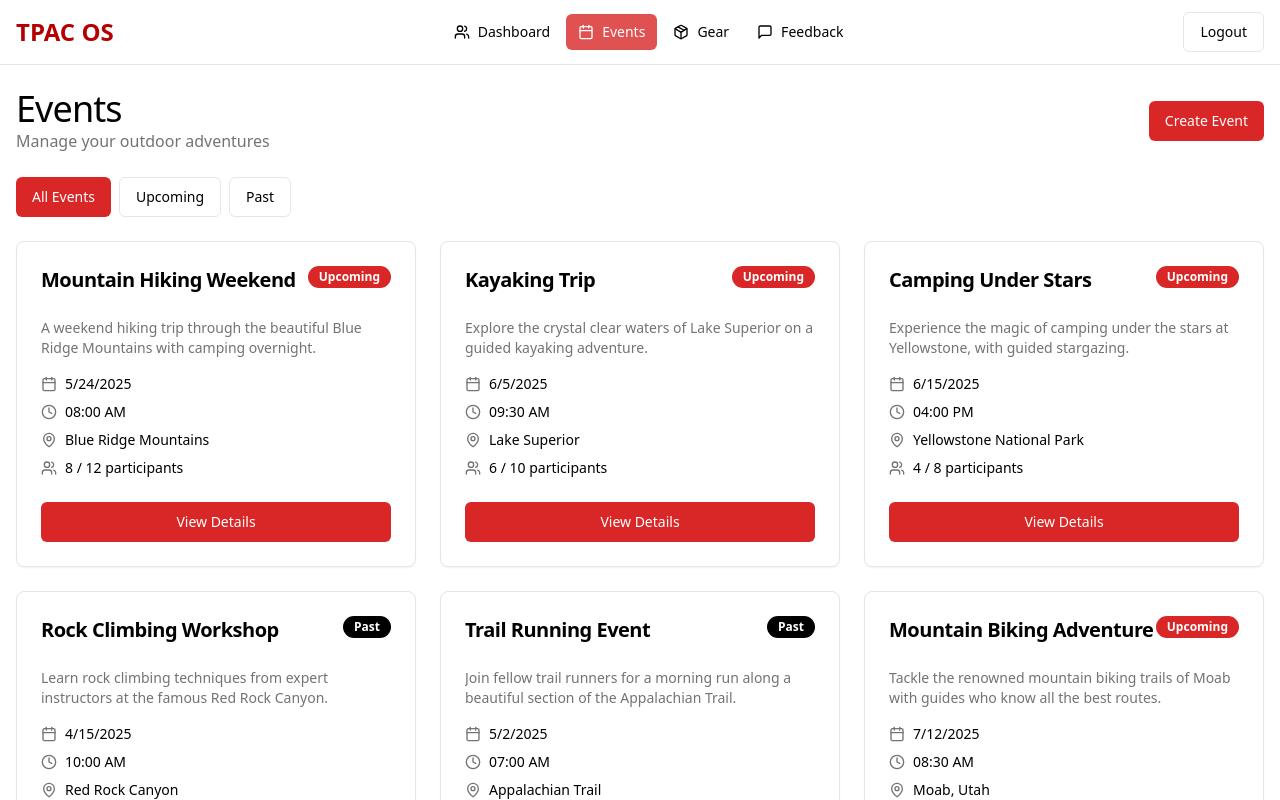
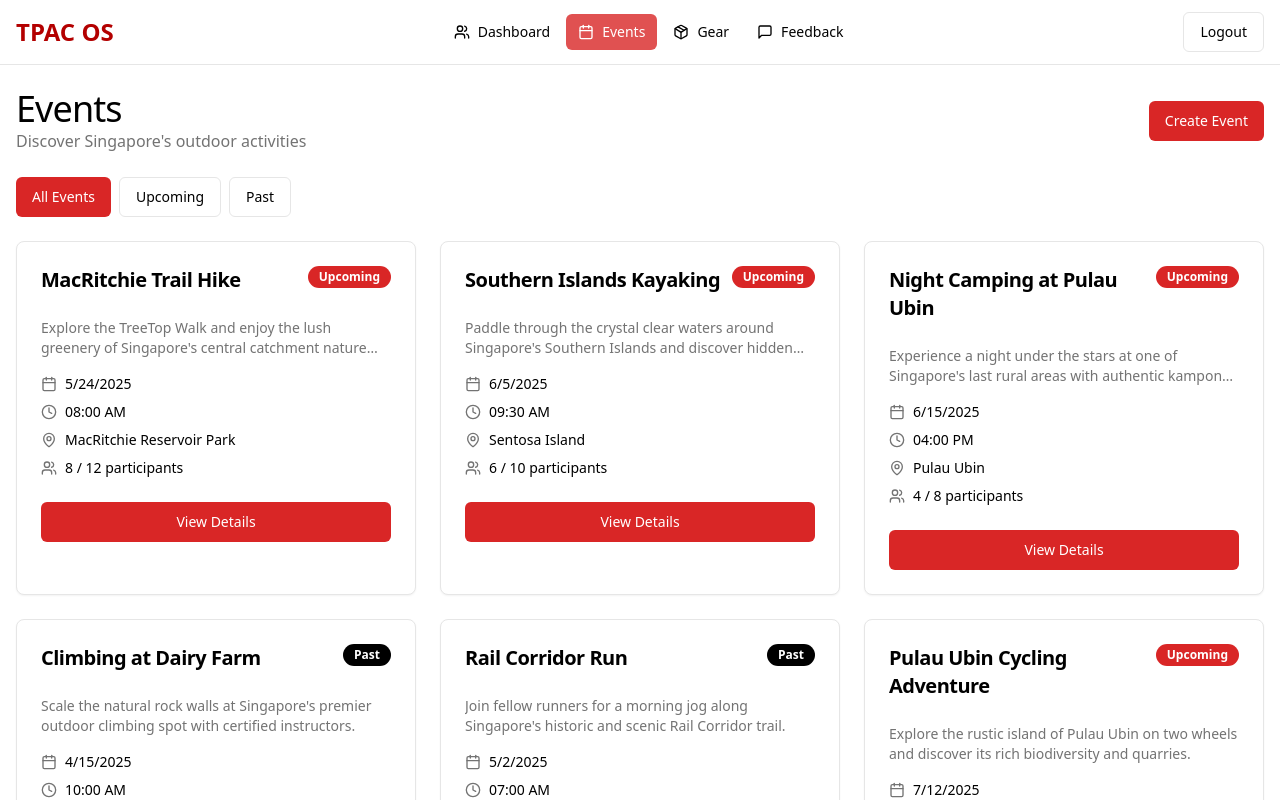
Before and after one commit to servertest159/tpac-os, a React (Vite) app: page /events in a window 1280 px wide. Shown: the top 800 px of the page. Built offline with nearby package versions, Linux system fonts and the light colour scheme; sample sign-in values are in the browser's storage.

Commit message:
Refactor: Update copy for Singapore context
Update the copy writing of the platform to reflect a Singaporean context. This includes changes to the welcome message, descriptions, and other UI text to be more relevant to users in Singapore.

```diff
--- a/src/components/dashboard/DashboardOverview.tsx
+++ b/src/components/dashboard/DashboardOverview.tsx
@@ -40,24 +40,24 @@ const stats = [
 const upcomingEvents = [
   {
     id: "1",
-    title: "Mountain Hiking Weekend",
+    title: "MacRitchie Trail Hike",
     date: "2025-05-24",
     participants: 8,
-    location: "Blue Ridge Mountains",
+    location: "MacRitchie Reservoir Park",
   },
   {
     id: "2",
-    title: "Kayaking Trip",
+    title: "Southern Islands Kayaking",
     date: "2025-06-05",
     participants: 6,
-    location: "Lake Superior",
+    location: "Sentosa Island",
   },
   {
     id: "3",
-    title: "Camping Under Stars",
+    title: "Night Safari Camping",
     date: "2025-06-15",
     participants: 4,
-    location: "Yellowstone National Park",
+    location: "Pulau Ubin",
   },
 ];
 
@@ -67,7 +67,7 @@ const DashboardOverview = () => {
       <div>
         <h1 className="mb-2">Welcome to TPAC OS</h1>
         <p className="text-muted-foreground">
-          Manage your outdoor adventures from one place
+          Discover Singapore's green spaces and blue waters
         </p>
       </div>
 
@@ -142,10 +142,10 @@ const DashboardOverview = () => {
         </CardHeader>
         <CardContent className="grid grid-cols-1 md:grid-cols-3 gap-4">
           <Button asChild className="w-full">
-            <Link to="/events/new">Create New Event</Link>
+            <Link to="/events/new">Plan New Activity</Link>
           </Button>
           <Button asChild variant="outline" className="w-full">
-            <Link to="/gear/new">Add Gear Item</Link>
+            <Link to="/gear/new">Add Equipment</Link>
           </Button>
           <Button asChild variant="secondary" className="w-full">
             <Link to="/feedback/new">Create Feedback Form</Link>
--- a/src/components/events/EventDetail.tsx
+++ b/src/components/events/EventDetail.tsx
@@ -12,32 +12,32 @@ import { useToast } from "@/components/ui/use-toast";
 // Sample event data (in a real app this would come from an API)
 const eventData = {
   id: "1",
-  title: "Mountain Hiking Weekend",
+  title: "MacRitchie Trail Hike",
   date: "2025-05-24",
   time: "08:00 AM",
-  location: "Blue Ridge Mountains, Appalachian Trail Entrance",
+  location: "MacRitchie Reservoir Park, Venus Drive Entrance",
   participants: [
-    { id: "1", name: "John Doe", email: "john@example.com" },
-    { id: "2", name: "Jane Smith", email: "jane@example.com" },
-    { id: "3", name: "Mike Johnson", email: "mike@example.com" },
-    { id: "4", name: "Sarah Williams", email: "sarah@example.com" },
-    { id: "5", name: "Tom Brown", email: "tom@example.com" },
-    { id: "6", name: "Lisa Davis", email: "lisa@example.com" },
-    { id: "7", name: "David Wilson", email: "david@example.com" },
-    { id: "8", name: "Emma Miller", email: "emma@example.com" },
+    { id: "1", name: "John Tan", email: "john@example.com" },
+    { id: "2", name: "Jane Lim", email: "jane@example.com" },
+    { id: "3", name: "Michael Ng", email: "mike@example.com" },
+    { id: "4", name: "Sarah Wong", email: "sarah@example.com" },
+    { id: "5", name: "Thomas Loh", email: "tom@example.com" },
+    { id: "6", name: "Lisa Chan", email: "lisa@example.com" },
+    { id: "7", name: "David Goh", email: "david@example.com" },
+    { id: "8", name: "Emma Tay", email: "emma@example.com" },
   ],
   maxParticipants: 12,
-  description: "A weekend hiking trip through the beautiful Blue Ridge Mountains with camping overnight. We'll be hiking approximately 10 miles per day with moderate elevation gain. Suitable for intermediate hikers with some experience. We'll camp at designated sites along the Appalachian Trail and enjoy stunning sunset views from the ridge.",
+  description: "A half-day hiking trip through the beautiful MacRitchie trails with a visit to the famous TreeTop Walk. We'll cover approximately 7km of trail through primary and secondary rainforest. Suitable for beginner hikers with moderate fitness levels. Remember to bring mosquito repellent and plenty of water as Singapore's humidity can be challenging.",
   status: "upcoming",
   itinerary: [
-    { day: "Day 1", activities: "Meet at trailhead (8:00 AM), Hike to Bear Mountain (5 miles), Lunch at vista point, Continue to campsite (3 miles), Setup camp, Dinner around campfire" },
-    { day: "Day 2", activities: "Sunrise hike to ridge (1 mile), Breakfast at camp, Pack up, Hike to Blue Lake (4 miles), Lunch at lake, Return to trailhead (7 miles), Departure (approx 5:00 PM)" },
+    { day: "Morning", activities: "Meet at Venus Drive entrance (8:00 AM), Hike to TreeTop Walk (3km), Rest and take photos at the suspension bridge, Continue to Jelutong Tower for panoramic views" },
+    { day: "Afternoon", activities: "Lunch at Mushroom Cafe, Hike around the reservoir (2km), Visit the HSBC TreeTop Walk, Return to starting point (2km), Departure (approx 2:00 PM)" },
   ],
   gearRequired: [
-    "Tent", "Sleeping bag", "Hiking boots", "Water bottles (2L minimum)", "Backpack (40L+)", "Headlamp", "Weather-appropriate clothing"
+    "Comfortable walking shoes", "Water bottle (1L minimum)", "Mosquito repellent", "Sunscreen", "Lightweight breathable clothing", "Small backpack", "Rain poncho (just in case)"
   ],
   gearProvided: [
-    "Cooking equipment", "First aid kit", "Emergency satellite phone", "Maps and compass"
+    "Trail maps", "First aid kit", "Electrolyte drinks", "Light snacks"
   ],
 };
 
@@ -157,18 +157,18 @@ const EventDetail = () => {
 
                     <div className="grid grid-cols-1 gap-2 mt-2">
                       <Button asChild>
-                        <Link to={`/events/${id}/invite`}>
+                        <Link to={`/events/${eventData.id}/invite`}>
                           <Plus className="mr-2 h-4 w-4" />
                           Invite Participants
                         </Link>
                       </Button>
                       <Button asChild variant="outline">
-                        <Link to={`/feedback/new?eventId=${id}`}>
+                        <Link to={`/feedback/new?eventId=${eventData.id}`}>
                           Create Feedback Form
                         </Link>
                       </Button>
                       <Button asChild variant="secondary">
-                        <Link to={`/events/${id}/gear`}>
+                        <Link to={`/events/${eventData.id}/gear`}>
                           Manage Event Gear
                         </Link>
                       </Button>
--- a/src/components/events/EventForm.tsx
+++ b/src/components/events/EventForm.tsx
@@ -1,4 +1,3 @@
-
 import React from "react";
 import { useNavigate } from "react-router-dom";
 import { Button } from "@/components/ui/button";
@@ -20,11 +19,11 @@ const EventForm: React.FC<EventFormProps> = ({ eventId }) => {
   // Sample event data for editing (in a real app, would fetch from API)
   const eventData = isEditing
     ? {
-        title: "Mountain Hiking Weekend",
+        title: "MacRitchie Trail Hike",
         date: "2025-05-24",
         time: "08:00",
-        location: "Blue Ridge Mountains",
-        description: "A weekend hiking trip through the beautiful Blue Ridge Mountains with camping overnight.",
+        location: "MacRitchie Reservoir Park",
+        description: "A half-day hiking trip through the beautiful MacRitchie trails with a visit to the famous TreeTop Walk.",
         maxParticipants: 12,
       }
     : {
@@ -76,7 +75,7 @@ const EventForm: React.FC<EventFormProps> = ({ eventId }) => {
               name="title"
               value={formData.title}
               onChange={handleChange}
-              placeholder="Enter event name"
+              placeholder="Enter event name (e.g. Southern Ridges Hike)"
               required
             />
           </div>
@@ -113,7 +112,7 @@ const EventForm: React.FC<EventFormProps> = ({ eventId }) => {
               name="location"
               value={formData.location}
               onChange={handleChange}
-              placeholder="Enter event location"
+              placeholder="Enter location (e.g. East Coast Park)"
               required
             />
           </div>
@@ -125,7 +124,7 @@ const EventForm: React.FC<EventFormProps> = ({ eventId }) => {
               name="description"
               value={formData.description}
               onChange={handleChange}
-              placeholder="Enter event description"
+              placeholder="Describe your event including meeting points, difficulty level, and what participants should expect"
               rows={4}
               required
             />
--- a/src/components/events/EventList.tsx
+++ b/src/components/events/EventList.tsx
@@ -1,4 +1,3 @@
-
 import React from "react";
 import { Link } from "react-router-dom";
 import { Button } from "@/components/ui/button";
@@ -10,68 +9,68 @@ import { Badge } from "@/components/ui/badge";
 const events = [
   {
     id: "1",
-    title: "Mountain Hiking Weekend",
+    title: "MacRitchie Trail Hike",
     date: "2025-05-24",
     time: "08:00 AM",
-    location: "Blue Ridge Mountains",
+    location: "MacRitchie Reservoir Park",
     participants: 8,
     maxParticipants: 12,
-    description: "A weekend hiking trip through the beautiful Blue Ridge Mountains with camping overnight.",
+    description: "Explore the TreeTop Walk and enjoy the lush greenery of Singapore's central catchment nature reserve.",
     status: "upcoming",
   },
   {
     id: "2",
-    title: "Kayaking Trip",
+    title: "Southern Islands Kayaking",
     date: "2025-06-05",
     time: "09:30 AM",
-    location: "Lake Superior",
+    location: "Sentosa Island",
     participants: 6,
     maxParticipants: 10,
-    description: "Explore the crystal clear waters of Lake Superior on a guided kayaking adventure.",
+    description: "Paddle through the crystal clear waters around Singapore's Southern Islands and discover hidden beaches.",
     status: "upcoming",
   },
   {
     id: "3",
-    title: "Camping Under Stars",
+    title: "Night Camping at Pulau Ubin",
     date: "2025-06-15",
     time: "04:00 PM",
-    location: "Yellowstone National Park",
+    location: "Pulau Ubin",
     participants: 4,
     maxParticipants: 8,
-    description: "Experience the magic of camping under the stars at Yellowstone, with guided stargazing.",
+    description: "Experience a night under the stars at one of Singapore's last rural areas with authentic kampong vibes.",
     status: "upcoming",
   },
   {
     id: "4",
-    title: "Rock Climbing Workshop",
+    title: "Climbing at Dairy Farm",
     date: "2025-04-15",
     time: "10:00 AM",
-    location: "Red Rock Canyon",
+    location: "Dairy Farm Nature Park",
     participants: 12,
     maxParticipants: 12,
-    description: "Learn rock climbing techniques from expert instructors at the famous Red Rock Canyon.",
+    description: "Scale the natural rock walls at Singapore's premier outdoor climbing spot with certified instructors.",
     status: "past",
   },
   {
     id: "5",
-    title: "Trail Running Event",
+    title: "Rail Corridor Run",
     date: "2025-05-02",
     time: "07:00 AM",
-    location: "Appalachian Trail",
+    location: "Rail Corridor (Green Corridor)",
     participants: 20,
     maxParticipants: 30,
-    description: "Join fellow trail runners for a morning run along a beautiful section of the Appalachian Trail.",
+    description: "Join fellow runners for a morning jog along Singapore's historic and scenic Rail Corridor trail.",
     status: "past",
   },
   {
     id: "6",
-    title: "Mountain Biking Adventure",
+    title: "Pulau Ubin Cycling Adventure",
     date: "2025-07-12",
     time: "08:30 AM",
-    location: "Moab, Utah",
+    location: "Pulau Ubin",
     participants: 0,
     maxParticipants: 15,
-    description: "Tackle the renowned mountain biking trails of Moab with guides who know all the best routes.",
+    description: "Explore the rustic island of Pulau Ubin on two wheels and discover its rich biodiversity and quarries.",
     status: "upcoming",
   },
 ];
@@ -89,7 +88,7 @@ const EventList = () => {
       <div className="flex items-center justify-between">
         <div>
           <h1>Events</h1>
-          <p className="text-muted-foreground">Manage your outdoor adventures</p>
+          <p className="text-muted-foreground">Discover Singapore's outdoor activities</p>
         </div>
         <Button asChild>
           <Link to="/events/new">Create Event</Link>
--- a/src/pages/Auth.tsx
+++ b/src/pages/Auth.tsx
@@ -7,7 +7,7 @@ const Auth = () => {
     <div className="min-h-screen bg-tan-light flex flex-col items-center justify-center p-4">
       <div className="text-center mb-6">
         <h1 className="text-4xl font-bold text-forest">TPAC OS</h1>
-        <p className="text-forest-dark mt-2">Plan, organize, and track your outdoor adventures</p>
+        <p className="text-forest-dark mt-2">Discover and organize Singapore's outdoor adventures</p>
       </div>
 
       <div className="w-full max-w-md">
```
